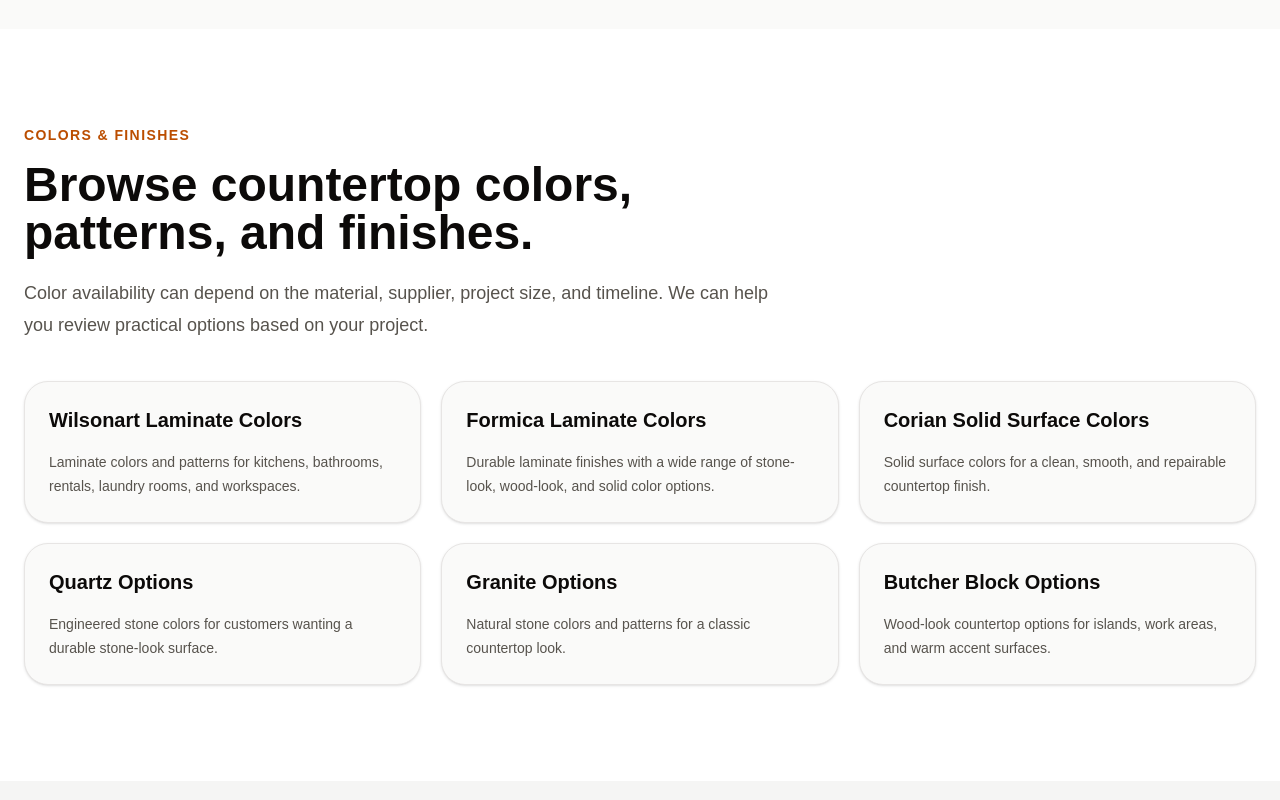
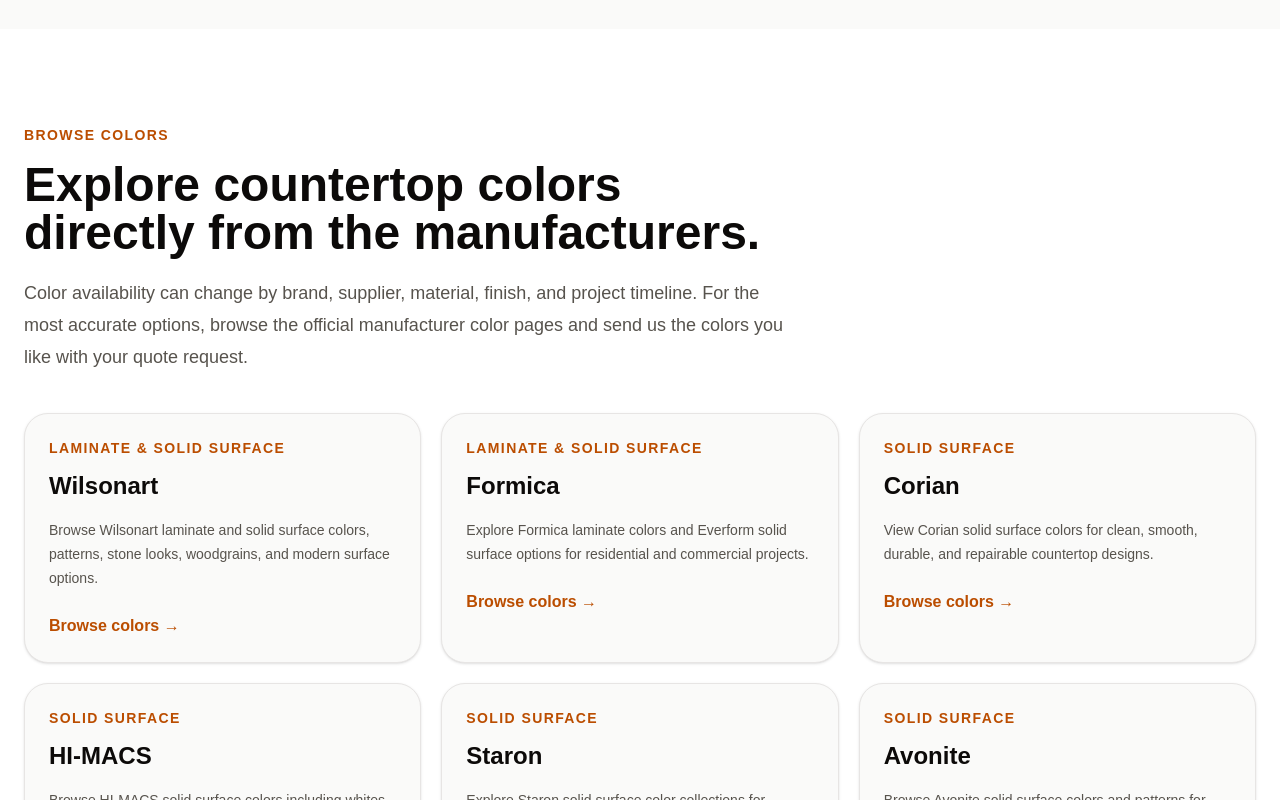
Before and after one commit to antg186/precision-countertops, a Next.js app: page / in a window 1280 px wide. Shown: the part 4240-5040 px from the top of the page. Built offline with nearby package versions, Linux system fonts and the light colour scheme.

Commit message:
Expand manufacturer color browsing links

```diff
--- a/src/app/page.js
+++ b/src/app/page.js
@@ -482,57 +482,97 @@
         <div className="mx-auto max-w-7xl">
           <div className="max-w-3xl">
             <p className="text-sm font-bold uppercase tracking-widest text-amber-700">
-              Colors & Finishes
+              Browse Colors
             </p>
 
             <h2 className="mt-4 text-4xl font-bold md:text-5xl">
-              Browse countertop colors, patterns, and finishes.
+              Explore countertop colors directly from the manufacturers.
             </h2>
 
             <p className="mt-5 text-lg leading-8 text-stone-600">
-              Color availability can depend on the material, supplier, project
-              size, and timeline. We can help you review practical options based
-              on your project.
+              Color availability can change by brand, supplier, material,
+              finish, and project timeline. For the most accurate options,
+              browse the official manufacturer color pages and send us the
+              colors you like with your quote request.
             </p>
           </div>
 
-          <div className="mt-10 grid gap-5 md:grid-cols-3">
+          <div className="mt-10 grid gap-5 md:grid-cols-2 lg:grid-cols-3">
             {[
               {
-                title: "Wilsonart Laminate Colors",
-                text: "Laminate colors and patterns for kitchens, bathrooms, rentals, laundry rooms, and workspaces.",
+                title: "Wilsonart",
+                material: "Laminate & Solid Surface",
+                text: "Browse Wilsonart laminate and solid surface colors, patterns, stone looks, woodgrains, and modern surface options.",
+                link: "https://www.wilsonart.com/color-search",
               },
               {
-                title: "Formica Laminate Colors",
-                text: "Durable laminate finishes with a wide range of stone-look, wood-look, and solid color options.",
+                title: "Formica",
+                material: "Laminate & Solid Surface",
+                text: "Explore Formica laminate colors and Everform solid surface options for residential and commercial projects.",
+                link: "https://www.formica.com/en-us/products/lamtrade/colors",
               },
               {
-                title: "Corian Solid Surface Colors",
-                text: "Solid surface colors for a clean, smooth, and repairable countertop finish.",
+                title: "Corian",
+                material: "Solid Surface",
+                text: "View Corian solid surface colors for clean, smooth, durable, and repairable countertop designs.",
+                link: "https://www.corian.com/-colors-of-corian-r-",
               },
               {
-                title: "Quartz Options",
-                text: "Engineered stone colors for customers wanting a durable stone-look surface.",
+                title: "HI-MACS",
+                material: "Solid Surface",
+                text: "Browse HI-MACS solid surface colors including whites, neutrals, concrete looks, terrazzo styles, and marble-inspired designs.",
+                link: "https://www.lxhausys.com/us/products/himacs-solid-surface/himacs-finder",
               },
               {
-                title: "Granite Options",
-                text: "Natural stone colors and patterns for a classic countertop look.",
+                title: "Staron",
+                material: "Solid Surface",
+                text: "Explore Staron solid surface color collections for residential, commercial, and specialty countertop projects.",
+                link: "https://www.radianz-quartz.com/staron/ca/color/list",
               },
               {
-                title: "Butcher Block Options",
-                text: "Wood-look countertop options for islands, work areas, and warm accent surfaces.",
+                title: "Avonite",
+                material: "Solid Surface",
+                text: "Browse Avonite solid surface colors and patterns for bold, modern, and practical countertop applications.",
+                link: "https://aristechsurfaces.com/market/architectural/avonite",
               },
-            ].map((item) => (
-              <div
-                key={item.title}
-                className="rounded-3xl border border-stone-200 bg-stone-50 p-6 shadow-sm transition hover:-translate-y-1 hover:bg-white hover:shadow-md"
+              {
+                title: "Hanex",
+                material: "Solid Surface",
+                text: "View Hanex solid surface colors including white, cream, gray, concrete, and marble-inspired options.",
+                link: "https://www.hanex.com/collections/all_colors.php",
+              },
+            ].map((brand) => (
+              <a
+                key={brand.title}
+                href={brand.link}
+                target="_blank"
+                rel="noopener noreferrer"
+                className="group rounded-3xl border border-stone-200 bg-stone-50 p-6 shadow-sm transition hover:-translate-y-1 hover:bg-white hover:shadow-md"
               >
-                <h3 className="text-xl font-bold">{item.title}</h3>
+                <p className="text-sm font-bold uppercase tracking-widest text-amber-700">
+                  {brand.material}
+                </p>
+
+                <h3 className="mt-3 text-2xl font-bold">{brand.title}</h3>
+
                 <p className="mt-4 text-sm leading-6 text-stone-600">
-                  {item.text}
+                  {brand.text}
                 </p>
-              </div>
+
+                <p className="mt-6 font-semibold text-amber-700 group-hover:text-amber-800">
+                  Browse colors →
+                </p>
+              </a>
             ))}
+          </div>
+
+          <div className="mt-8 rounded-3xl border border-amber-200 bg-amber-50 p-6">
+            <p className="text-sm leading-6 text-amber-950">
+              Tip: When requesting a quote, send the brand name, color name,
+              finish, and a screenshot or link if possible. Final availability
+              may depend on supplier stock, project details, and material lead
+              times.
+            </p>
           </div>
         </div>
       </section>
@@ -718,7 +758,7 @@
               {
                 question: "Do you do commercial work?",
                 answer:
-                  "Precision Countertops primarily focuses on residential and multifamily countertop projects. Larger commercial projects may be reviewed depending on scope, location, material, and schedule.",
+                  "Yes. Precision Countertops works on residential, multifamily, and select commercial countertop projects. Commercial availability may depend on scope, location, material, timeline, and scheduling.",
               },
             ].map((item) => (
               <div
```
